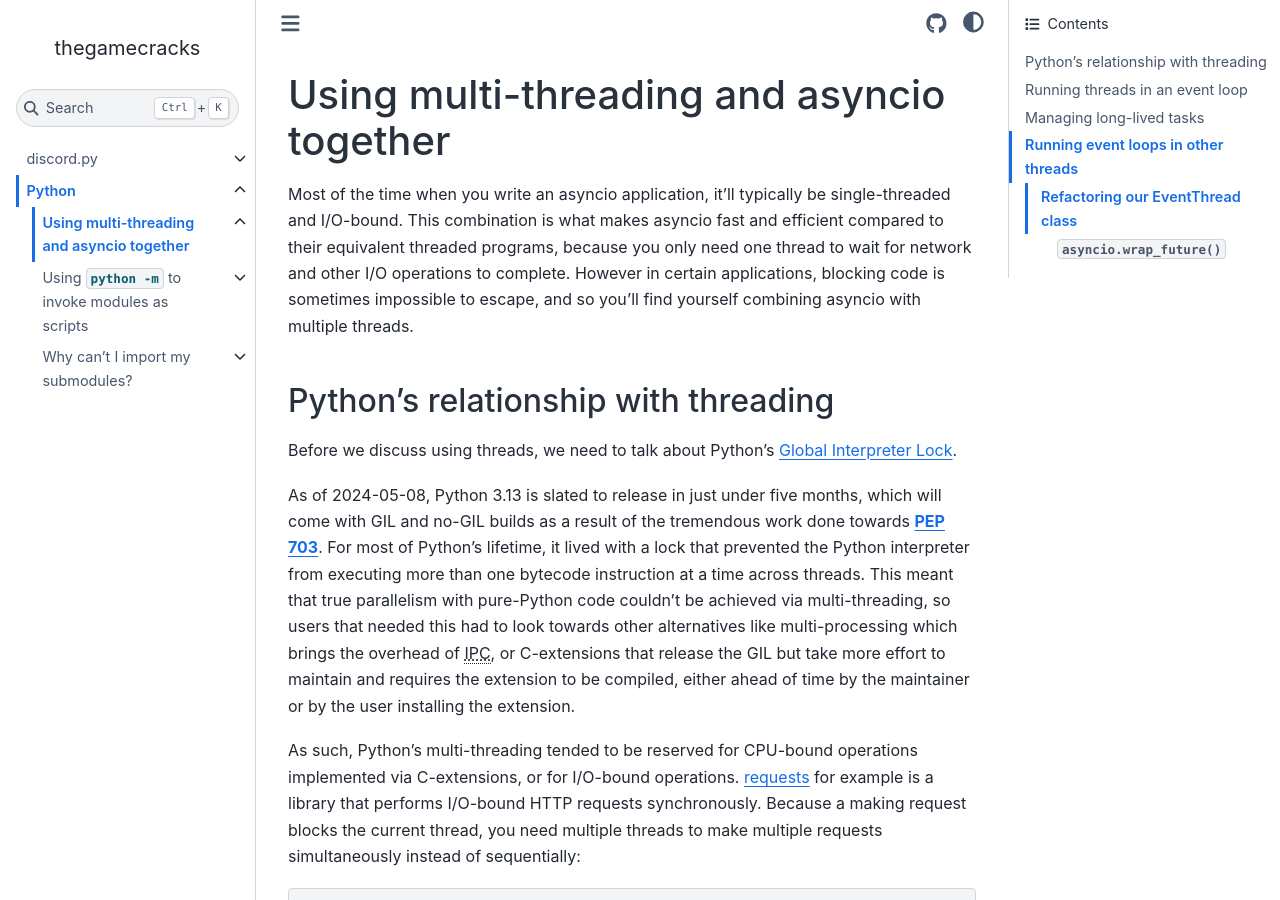
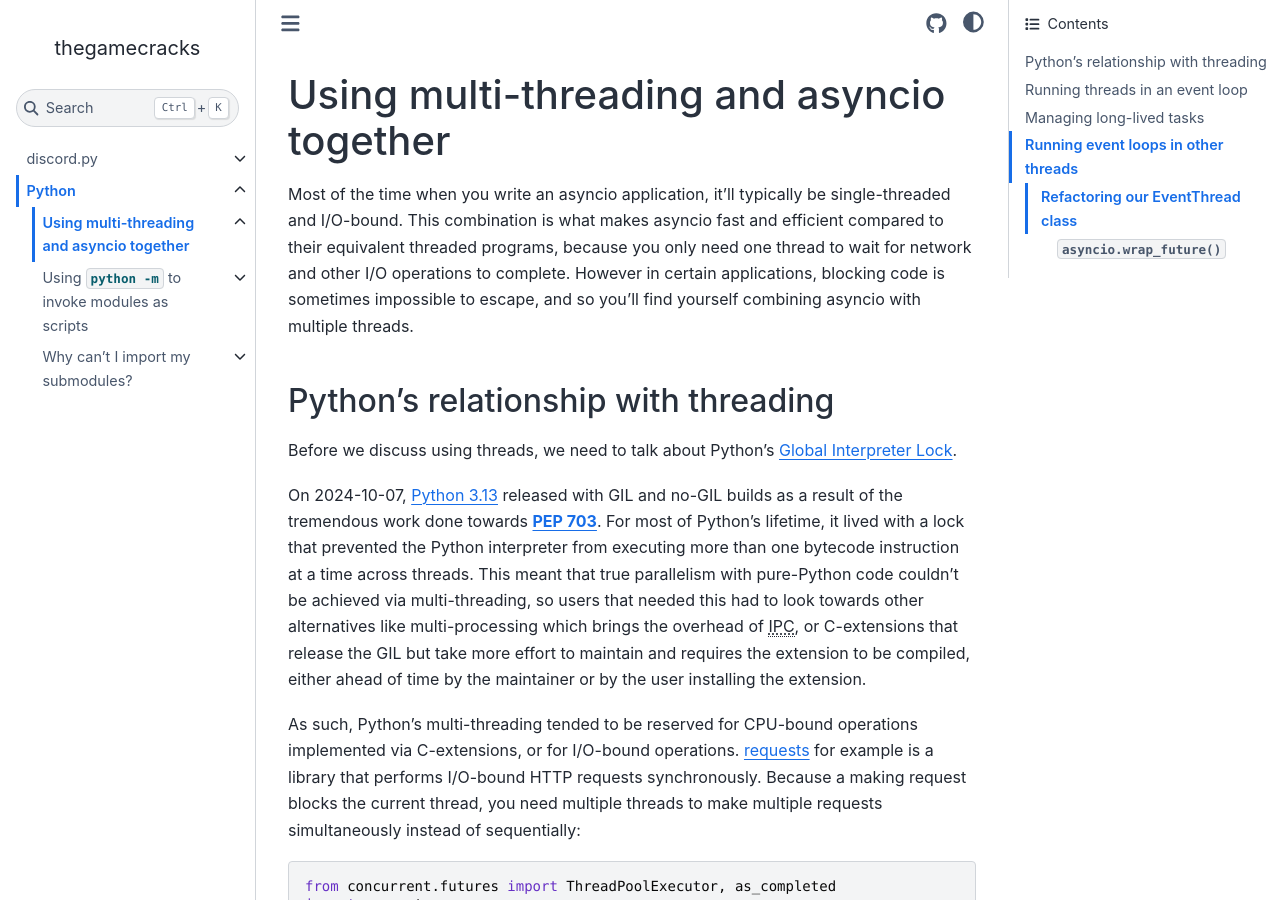
Before and after one commit to thegamecracks/thegamecracks.github.io, a Sphinx documentation site: the page built from docs/python/asyncio_threading.rst, in a window 1280 px wide and 900 px high. Built offline with Sphinx 7.4.7 and the Sphinx Book theme 1.1.4, drawn with Linux system fonts in a browser that asks for light colours.

Commit message:
feat: use past tense for python 3.13's release

```diff
--- a/docs/python/asyncio_threading.rst
+++ b/docs/python/asyncio_threading.rst
@@ -16,18 +16,19 @@
 Before we discuss using threads, we need to talk about Python's
 `Global Interpreter Lock`_.
 
-As of 2024-05-08, Python 3.13 is slated to release in just under five months,
-which will come with GIL and no-GIL builds as a result of the tremendous work
-done towards :pep:`703`. For most of Python's lifetime, it lived with a lock
-that prevented the Python interpreter from executing more than one bytecode
-instruction at a time across threads. This meant that true parallelism with
-pure-Python code couldn't be achieved via multi-threading, so users that
-needed this had to look towards other alternatives like multi-processing
-which brings the overhead of :abbr:`IPC (inter-process communication)`,
-or C-extensions that release the GIL but take more effort to maintain
-and requires the extension to be compiled, either ahead of time by the
-maintainer or by the user installing the extension.
+On 2024-10-07, `Python 3.13`_ released with GIL and no-GIL builds
+as a result of the tremendous work done towards :pep:`703`.
+For most of Python's lifetime, it lived with a lock that prevented the Python
+interpreter from executing more than one bytecode instruction at a time across
+threads. This meant that true parallelism with pure-Python code couldn't be
+achieved via multi-threading, so users that needed this had to look towards
+other alternatives like multi-processing which brings the overhead of
+:abbr:`IPC (inter-process communication)`, or C-extensions that release
+the GIL but take more effort to maintain and requires the extension to be
+compiled, either ahead of time by the maintainer or by the user installing
+the extension.
 
+.. _Python 3.13: https://docs.python.org/3.13/whatsnew/3.13.html#free-threaded-cpython
 .. _Global Interpreter Lock: https://realpython.com/python-gil/
 
 As such, Python's multi-threading tended to be reserved for CPU-bound
```
